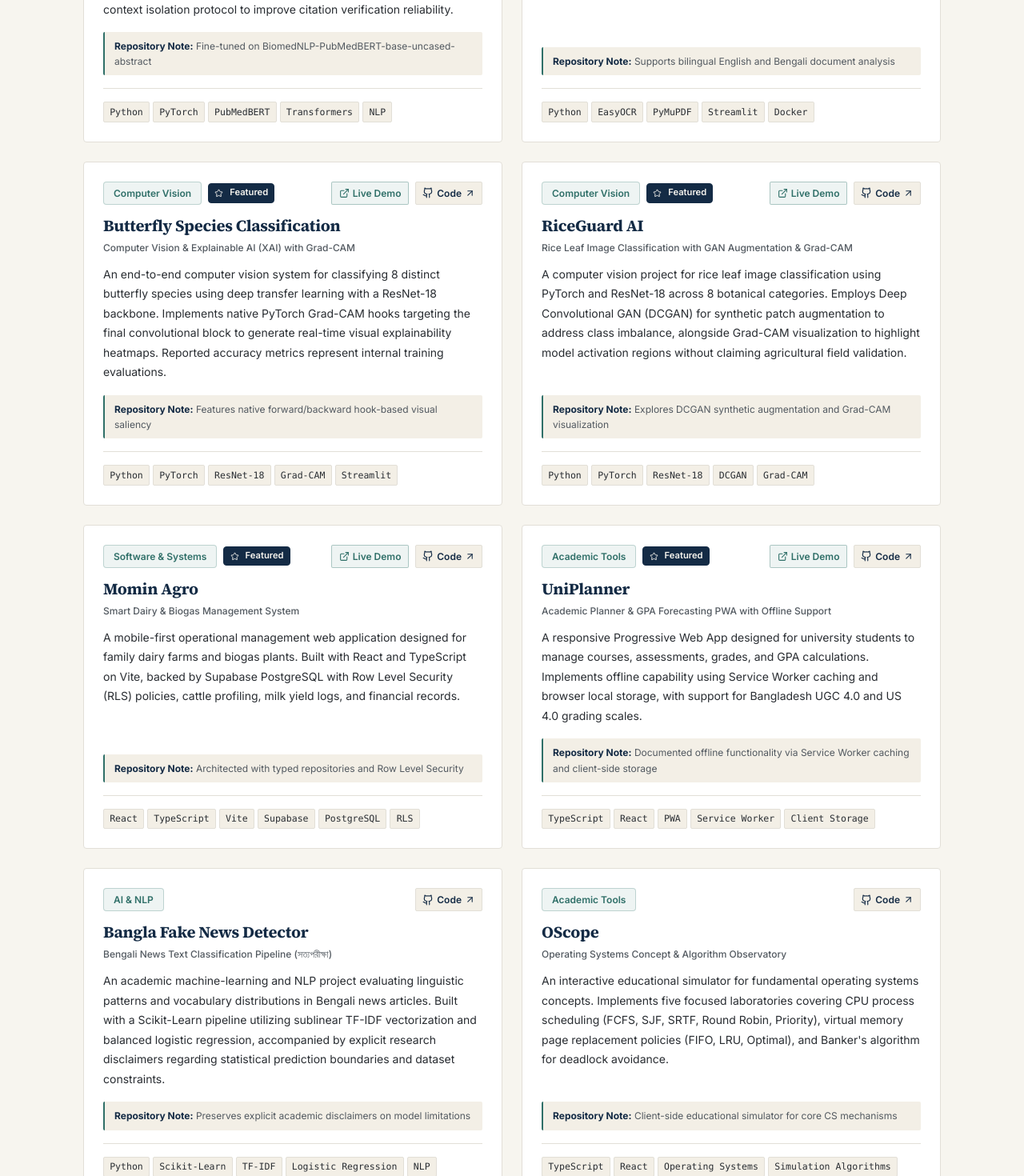
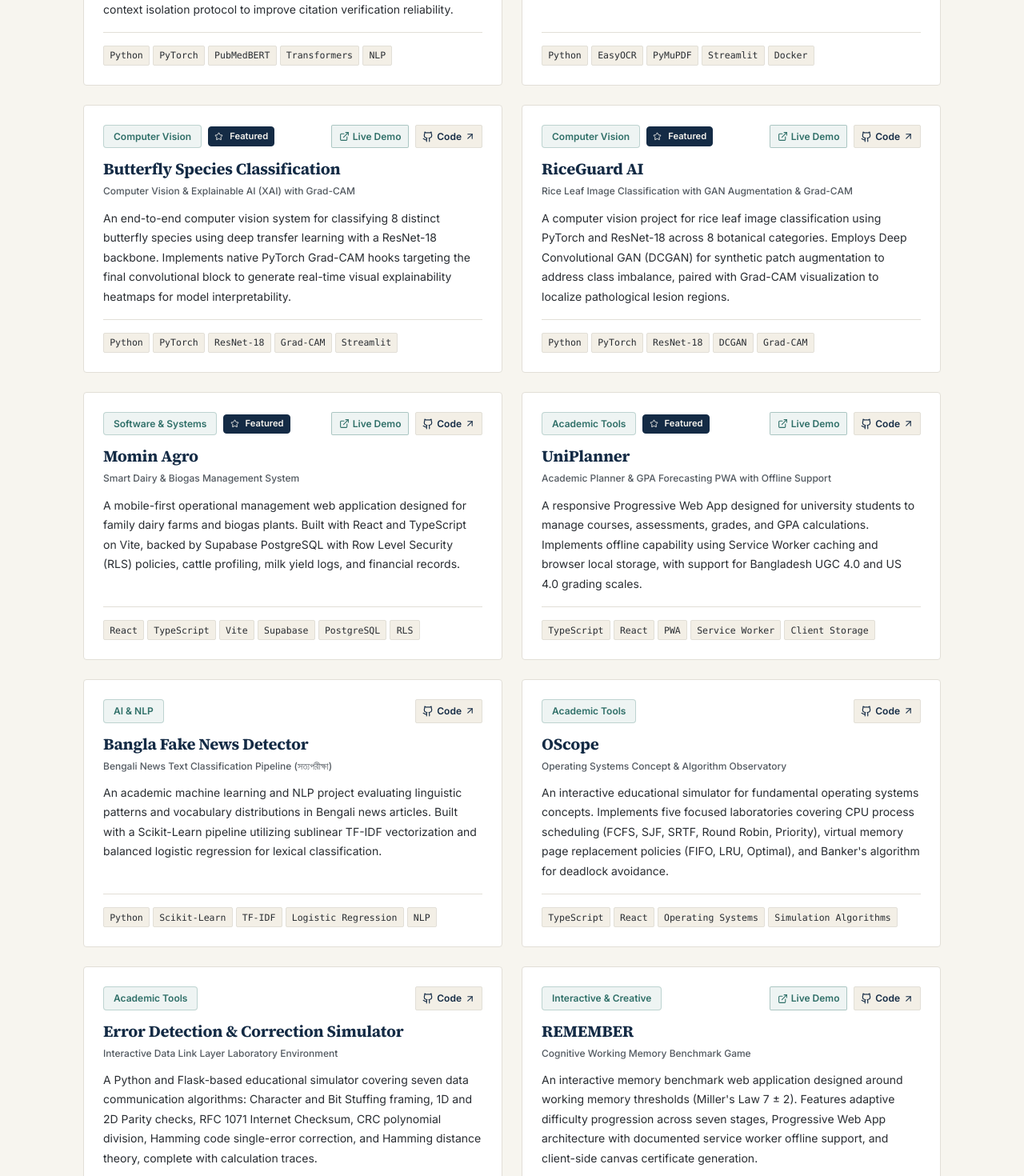
Before and after one commit to ekraislam/academic-portfolio, a React (Vite) app: page / in a window 1280 px wide. Shown: the part 4340-5810 px from the top of the page at 80% size. Built offline with nearby package versions, Linux system fonts and the light colour scheme.

Commit message:
refactor: deep academic cleanup - fix year to 2025, remove defensive disclaimers, and eliminate redundant meta tags

```diff
--- a/public/assets/cv_template.html
+++ b/public/assets/cv_template.html
@@ -233,7 +233,7 @@
           <span class="item-title">Explainable Deep Transfer Learning for Rice Leaf Disease Classification</span>
           <span class="status-tag">Under Peer Review</span>
         </div>
-        <span class="item-date">2025 – 2026</span>
+        <span class="item-date">2025</span>
       </div>
       <div class="item-meta">Authors: Ekra Islam Ohi, et al. | Conference Manuscript Submission (Faculty Supervised)</div>
       <ul class="bullet-list">
--- a/src/components/Footer.tsx
+++ b/src/components/Footer.tsx
@@ -4,7 +4,7 @@ import { GithubIcon } from "./GithubIcon";
 import { profileData } from "../data/profile";
 import "./Footer.css";
 
-const CURRENT_YEAR = new Date().getFullYear();
+const CURRENT_YEAR = 2025;
 
 export const Footer: React.FC = () => {
 
@@ -56,10 +56,7 @@ export const Footer: React.FC = () => {
         {/* Bottom Tier */}
         <div className="footer-bottom">
           <p className="footer-copyright">
-            &copy; {CURRENT_YEAR} {profileData.name}. All rights reserved. Designed for academic and research presentation.
-          </p>
-          <p className="footer-meta">
-            Semantic HTML5 • Accessible High-Contrast Palette • Static Content
+            &copy; {CURRENT_YEAR} {profileData.name}. All rights reserved.
           </p>
         </div>
       </div>
--- a/src/data/projects.ts
+++ b/src/data/projects.ts
@@ -15,7 +15,6 @@ export interface Project {
   repositoryUrl: string;
   demoUrl?: string;
   isFeatured: boolean;
-  notes?: string;
 }
 
 export const allProjects: Project[] = [
@@ -32,7 +31,6 @@ export const allProjects: Project[] = [
     category: "AI & NLP",
     repositoryUrl: "https://github.com/ekraislam/citationguard-ai",
     isFeatured: true,
-    notes: "Fine-tuned on BiomedNLP-PubMedBERT-base-uncased-abstract",
   },
   {
     id: "bangla-document-intelligence",
@@ -44,33 +42,30 @@ export const allProjects: Project[] = [
     category: "AI & NLP",
     repositoryUrl: "https://github.com/ekraislam/bangla-document-intelligence",
     isFeatured: true,
-    notes: "Supports bilingual English and Bengali document analysis",
   },
   {
     id: "butterfly-species-classification",
     title: "Butterfly Species Classification",
     subtitle: "Computer Vision & Explainable AI (XAI) with Grad-CAM",
     description:
-      "An end-to-end computer vision system for classifying 8 distinct butterfly species using deep transfer learning with a ResNet-18 backbone. Implements native PyTorch Grad-CAM hooks targeting the final convolutional block to generate real-time visual explainability heatmaps. Reported accuracy metrics represent internal training evaluations.",
+      "An end-to-end computer vision system for classifying 8 distinct butterfly species using deep transfer learning with a ResNet-18 backbone. Implements native PyTorch Grad-CAM hooks targeting the final convolutional block to generate real-time visual explainability heatmaps for model interpretability.",
     technologies: ["Python", "PyTorch", "ResNet-18", "Grad-CAM", "Streamlit"],
     category: "Computer Vision",
     repositoryUrl: "https://github.com/ekraislam/butterfly-species-classification",
     demoUrl: "https://ai-butterfly-vision.streamlit.app/",
     isFeatured: true,
-    notes: "Features native forward/backward hook-based visual saliency",
   },
   {
     id: "riceguard-ai",
     title: "RiceGuard AI",
     subtitle: "Rice Leaf Image Classification with GAN Augmentation & Grad-CAM",
     description:
-      "A computer vision project for rice leaf image classification using PyTorch and ResNet-18 across 8 botanical categories. Employs Deep Convolutional GAN (DCGAN) for synthetic patch augmentation to address class imbalance, alongside Grad-CAM visualization to highlight model activation regions without claiming agricultural field validation.",
+      "A computer vision project for rice leaf image classification using PyTorch and ResNet-18 across 8 botanical categories. Employs Deep Convolutional GAN (DCGAN) for synthetic patch augmentation to address class imbalance, paired with Grad-CAM visualization to localize pathological lesion regions.",
     technologies: ["Python", "PyTorch", "ResNet-18", "DCGAN", "Grad-CAM"],
     category: "Computer Vision",
     repositoryUrl: "https://github.com/ekraislam/rice-leaf-disease-detection",
     demoUrl: "https://rice-leaf-disease-detection-1-1m1k.onrender.com/",
     isFeatured: true,
-    notes: "Explores DCGAN synthetic augmentation and Grad-CAM visualization",
   },
   {
     id: "momin-agro",
@@ -83,7 +78,6 @@ export const allProjects: Project[] = [
     repositoryUrl: "https://github.com/ekraislam/agro-farm-management",
     demoUrl: "https://agro-farm-management.vercel.app/",
     isFeatured: true,
-    notes: "Architected with typed repositories and Row Level Security",
   },
   {
     id: "uniplanner",
@@ -96,7 +90,6 @@ export const allProjects: Project[] = [
     repositoryUrl: "https://github.com/ekraislam/uniplanner",
     demoUrl: "https://uniplanner-ohi3.vercel.app/",
     isFeatured: true,
-    notes: "Documented offline functionality via Service Worker caching and client-side storage",
   },
 
   // ==========================================
@@ -107,12 +100,11 @@ export const allProjects: Project[] = [
     title: "Bangla Fake News Detector",
     subtitle: "Bengali News Text Classification Pipeline (সত্যপরীক্ষা)",
     description:
-      "An academic machine-learning and NLP project evaluating linguistic patterns and vocabulary distributions in Bengali news articles. Built with a Scikit-Learn pipeline utilizing sublinear TF-IDF vectorization and balanced logistic regression, accompanied by explicit research disclaimers regarding statistical prediction boundaries and dataset constraints.",
+      "An academic machine learning and NLP project evaluating linguistic patterns and vocabulary distributions in Bengali news articles. Built with a Scikit-Learn pipeline utilizing sublinear TF-IDF vectorization and balanced logistic regression for lexical classification.",
     technologies: ["Python", "Scikit-Learn", "TF-IDF", "Logistic Regression", "NLP"],
     category: "AI & NLP",
     repositoryUrl: "https://github.com/ekraislam/BanglaFakeNewsDetector",
     isFeatured: false,
-    notes: "Preserves explicit academic disclaimers on model limitations",
   },
   {
     id: "oscope",
@@ -124,7 +116,6 @@ export const allProjects: Project[] = [
     category: "Academic Tools",
     repositoryUrl: "https://github.com/ekraislam/oscope",
     isFeatured: false,
-    notes: "Client-side educational simulator for core CS mechanisms",
   },
   {
     id: "error-detection-simulator",
@@ -136,7 +127,6 @@ export const allProjects: Project[] = [
     category: "Academic Tools",
     repositoryUrl: "https://github.com/ekraislam/error-detection-correction-simulator",
     isFeatured: false,
-    notes: "Interactive laboratory platform for data-link layer algorithms",
   },
   {
     id: "remember-memory-game",
@@ -149,7 +139,6 @@ export const allProjects: Project[] = [
     repositoryUrl: "https://github.com/ekraislam/Remember-Memory-Game",
     demoUrl: "https://remember-memory-game.vercel.app/",
     isFeatured: false,
-    notes: "Offline-capable PWA cognitive benchmark game",
   },
   {
     id: "event-horizon-3d",
@@ -161,7 +150,6 @@ export const allProjects: Project[] = [
     category: "Interactive & Creative",
     repositoryUrl: "https://github.com/ekraislam/Event-Horizon-",
     isFeatured: false,
-    notes: "Physically-inspired WebGL simulation using custom GLSL shaders",
   },
   {
     id: "lifeline-charity",
@@ -173,7 +161,6 @@ export const allProjects: Project[] = [
     category: "Software & Systems",
     repositoryUrl: "https://github.com/ekraislam/Lifeline-Charity",
     isFeatured: false,
-    notes: "Multi-role operations system with containerized architecture",
   },
   {
     id: "ohi-workspace",
@@ -185,9 +172,7 @@ export const allProjects: Project[] = [
     category: "Interactive & Creative",
     repositoryUrl: "https://github.com/ekraislam/ohi-workspace",
     isFeatured: false,
-    notes: "Experimental developer workspace and component prototyping sandbox",
   },
 ];
 
-// Preserving backwards compatibility for any previous imports
 export const featuredProjects: Project[] = allProjects.filter((p) => p.isFeatured);
--- a/src/data/publications.ts
+++ b/src/data/publications.ts
@@ -19,8 +19,8 @@ export const publicationsData: Publication[] = [
     title:
       "Explainable Deep Transfer Learning and Generative Augmentation for Rice Leaf Disease Classification",
     authors: ["Ekra Islam Ohi", "Faculty Advisors & Research Collaborators"],
-    venue: "Academic Conference Submission (Under Faculty Review)",
-    year: "2025 – 2026",
+    venue: "Academic Conference Submission (Faculty Supervised)",
+    year: "2025",
     status: "Under Review",
     statusBadge: "Conference Manuscript • In Peer Review Process",
     abstract:
@@ -35,7 +35,7 @@ export const publicationsData: Publication[] = [
     ],
     repositoryUrl: "https://github.com/ekraislam/rice-leaf-disease-detection",
     demoUrl: "https://rice-leaf-disease-detection-1-1m1k.onrender.com/",
-    notes: "Paper drafted and submitted for conference evaluation under faculty supervision; currently processing.",
+    notes: "Drafted under faculty supervision; currently submitted for conference review.",
   },
   {
     id: "citationguard-working-paper",
--- a/src/sections/EducationCV.tsx
+++ b/src/sections/EducationCV.tsx
@@ -104,7 +104,7 @@ export const EducationCV: React.FC = () => {
             </div>
 
             <div className="cv-note">
-              <span>Updated for 2025–2026 international graduate study &amp; engineering applications.</span>
+              <span>Updated for 2025 academic &amp; professional applications.</span>
             </div>
           </div>
         </div>
--- a/src/sections/FeaturedProjects.tsx
+++ b/src/sections/FeaturedProjects.tsx
@@ -203,12 +203,6 @@ export const FeaturedProjects: React.FC = () => {
 
                 <p className="project-card-description">{project.description}</p>
 
-                {project.notes && (
-                  <div className="project-card-note">
-                    <span className="note-label">Repository Note:</span> {project.notes}
-                  </div>
-                )}
-
                 <div className="project-card-footer">
                   <div className="project-tech-tags" aria-label="Technologies used">
                     {project.technologies.map((tech) => (
@@ -239,27 +233,6 @@ export const FeaturedProjects: React.FC = () => {
             </button>
           </div>
         )}
-
-        {/* Global Catalog Footer */}
-        <div className="projects-preview-footer">
-          <div className="projects-footer-card">
-            <FolderGit2 size={20} className="footer-card-icon" aria-hidden="true" />
-            <div className="footer-card-text">
-              <p>
-                <strong>Full Source Code Catalog:</strong> All 13 projects above are maintained in public repositories. You can inspect commit histories, issues, and documentation directly on GitHub.
-              </p>
-            </div>
-            <a
-              href="https://github.com/ekraislam?tab=repositories"
-              target="_blank"
-              rel="noopener noreferrer"
-              className="btn btn-secondary projects-footer-btn"
-            >
-              <span>GitHub Profile Repositories</span>
-              <ArrowUpRight size={14} aria-hidden="true" />
-            </a>
-          </div>
-        </div>
       </div>
     </section>
   );
```
Also changed, not shown: 1 other file (tests, documents, lock files or other folders).
